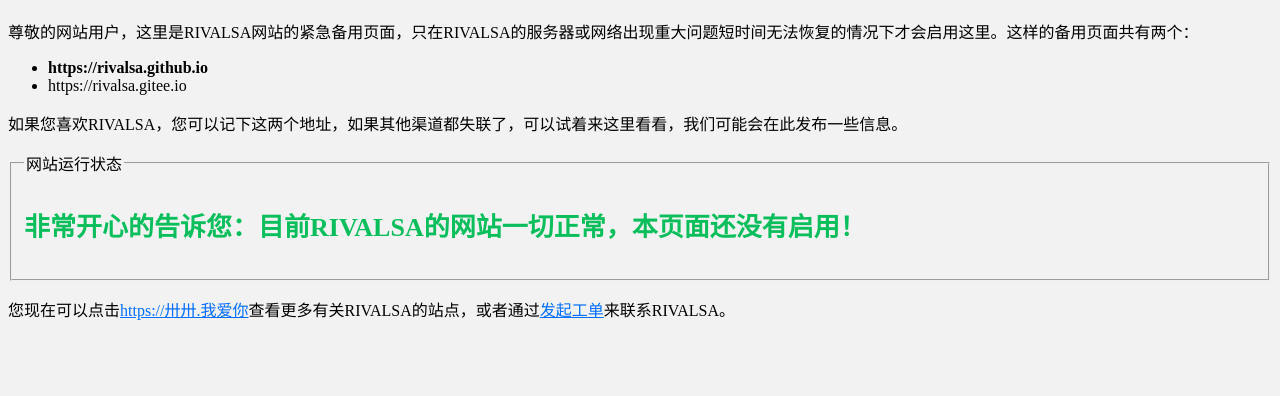
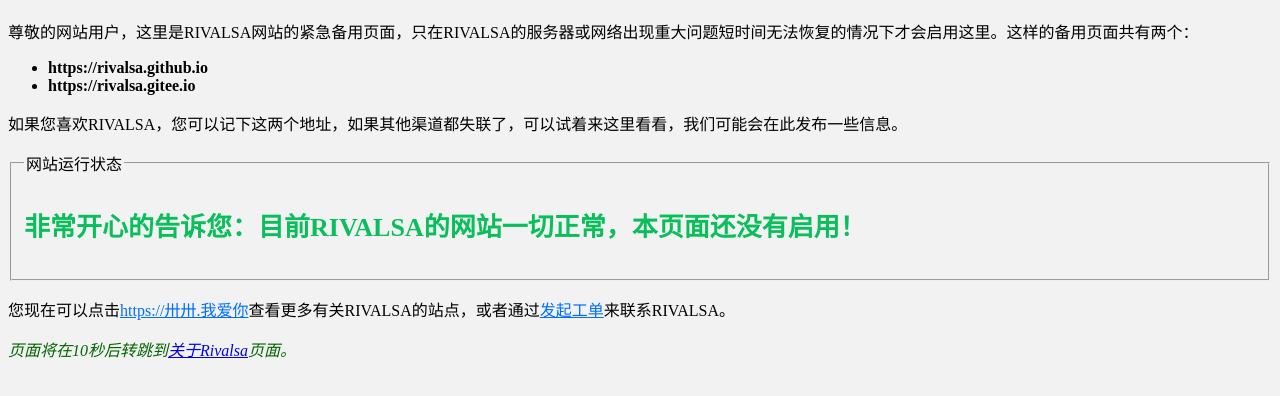
Before and after one commit to Rivalsa/rivalsa.github.io, a plain HTML site: page index.html in a window 1280 px wide. Shown: the part 70-466 px from the top of the page. Drawn offline with Linux system fonts and the light colour scheme.

Commit message:
新增10秒后转跳到关于Rivalsa页面

```diff
--- a/index.html
+++ b/index.html
@@ -4,6 +4,7 @@
     <meta charset="utf-8">
     <meta name="robots" content="noarchive">
     <meta name="viewport" content="width=device-width,initial-scale=1.0,user-scalable=no">
+    <meta http-equiv="refresh" content="10;URL=https://卅卅.我爱你">
     <title>RIVALSA网站的紧急备用页面</title>
 </head>
 <body style="background-color:#f2f2f2;">
@@ -11,7 +12,7 @@
     <p>尊敬的网站用户，这里是RIVALSA网站的紧急备用页面，只在RIVALSA的服务器或网络出现重大问题短时间无法恢复的情况下才会启用这里。这样的备用页面共有两个：</p>
     <ul>
         <li style="font-weight: 600;">https://rivalsa.github.io</li>
-        <li>https://rivalsa.gitee.io</li>
+        <li style="font-weight: 600;">https://rivalsa.gitee.io</li>
     </ul>
     <p>如果您喜欢RIVALSA，您可以记下这两个地址，如果其他渠道都失联了，可以试着来这里看看，我们可能会在此发布一些信息。</p>
     <fieldset>
@@ -19,5 +20,6 @@
         <p style="font-size:26px;font-weight:600;color:#0abf5b;">非常开心的告诉您：目前RIVALSA的网站一切正常，本页面还没有启用！</p>
     </fieldset>
     <p>您现在可以点击<a href="https://卅卅.我爱你" style="color:#006eff;">https://卅卅.我爱你</a>查看更多有关RIVALSA的站点，或者通过<a href="https://www.rivalsa.net/workorder/index.php" style="color:#006eff;">发起工单</a>来联系RIVALSA。</p>
+    <p style="color:darkgreen; font-style: italic;">页面将在10秒后转跳到<a href="https://卅卅.我爱你">关于Rivalsa</a>页面。</p>
 </body>
 </html>
```
